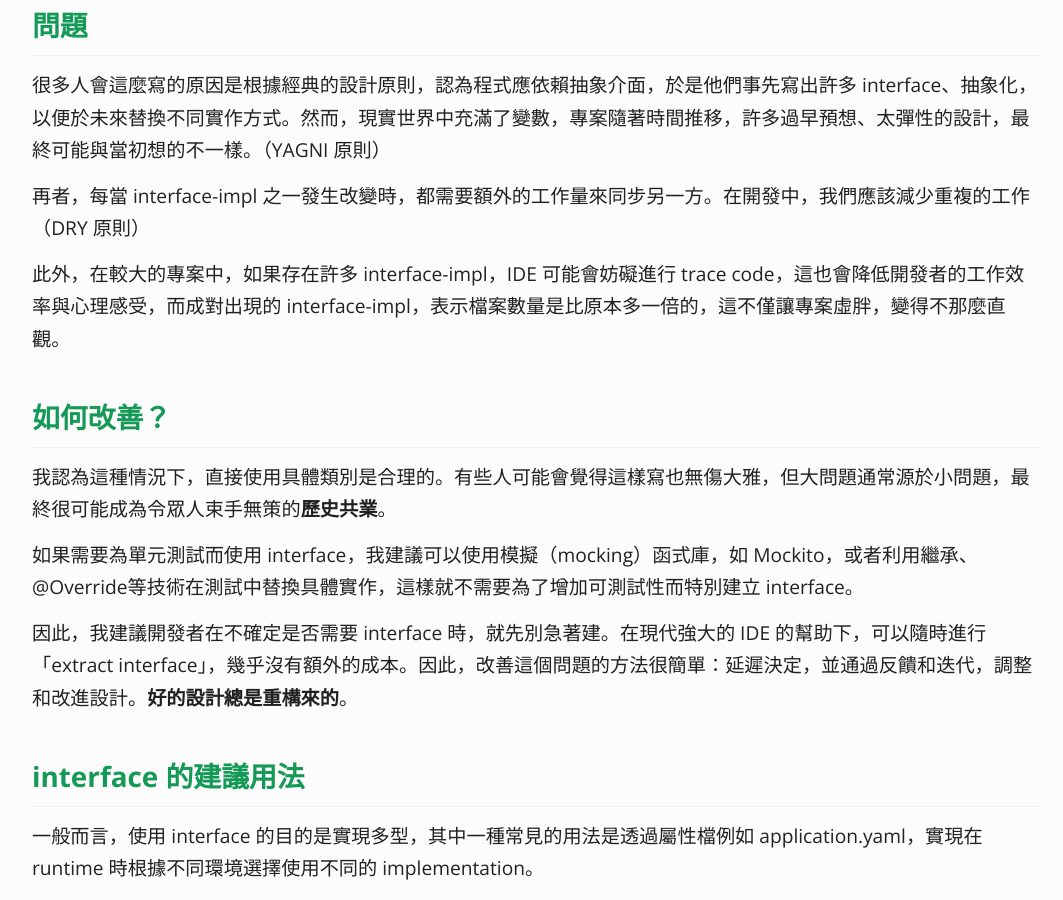
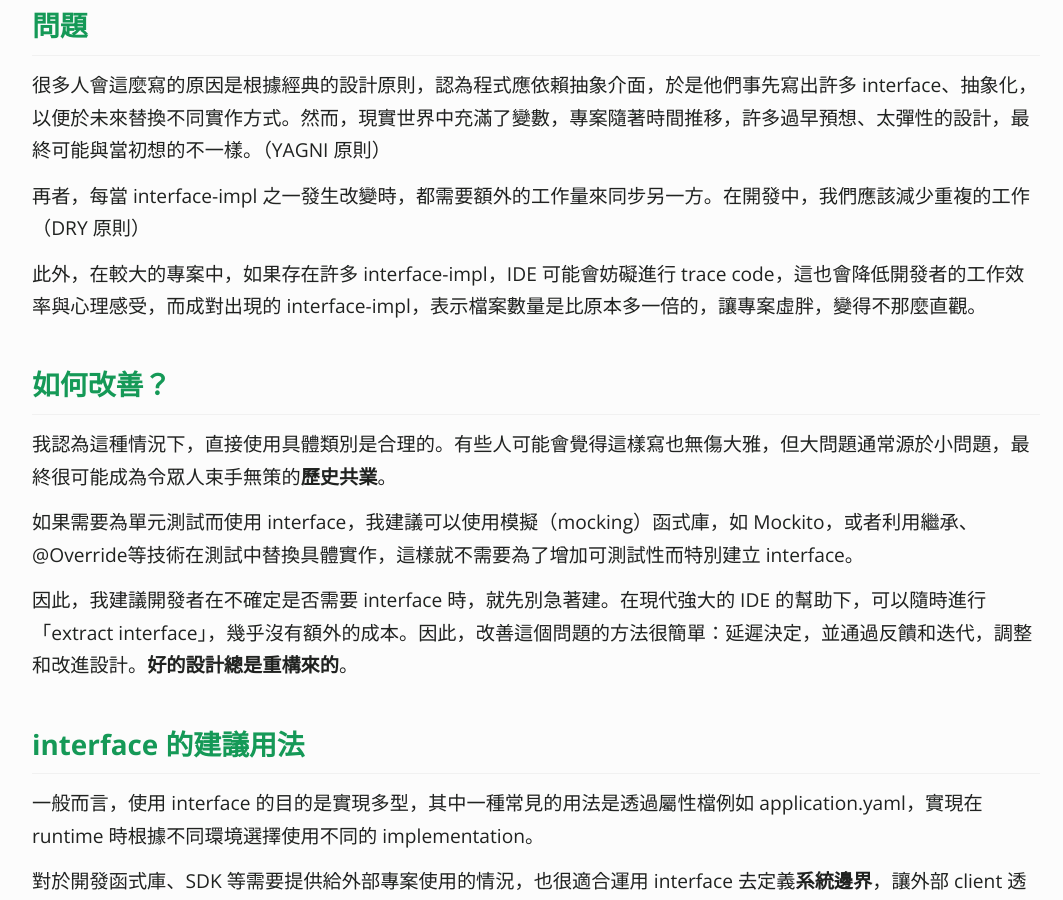
Before and after one commit to KaiSheng714/KaiSheng714.github.io, a Jekyll site: the page built from _posts/2022-01-20-anti-pattern-of-java-interface-impl-style.md, in a window 1280 px wide and 900 px high, scrolled down 801 px. Shown: the whole window, without its empty margins (104-1167 px from the left). Built offline with Jekyll 4.4.1, drawn with Linux system fonts in a browser that asks for light colours; comment, search, counter and statistics services are not loaded.

Commit message:
interface

```diff
--- a/_posts/2022-01-20-anti-pattern-of-java-interface-impl-style.md
+++ b/_posts/2022-01-20-anti-pattern-of-java-interface-impl-style.md
@@ -18,7 +18,7 @@ image: /assets/image/interface-impl-dir.png
 
 再者，每當 interface-impl 之一發生改變時，都需要額外的工作量來同步另一方。在開發中，我們應該減少重複的工作（DRY 原則）
 
-此外，在較大的專案中，如果存在許多 interface-impl，IDE 可能會妨礙進行 trace code，這也會降低開發者的工作效率與心理感受，而成對出現的 interface-impl，表示檔案數量是比原本多一倍的，這不僅讓專案虛胖，變得不那麼直觀。
+此外，在較大的專案中，如果存在許多 interface-impl，IDE 可能會妨礙進行 trace code，這也會降低開發者的工作效率與心理感受，而成對出現的 interface-impl，表示檔案數量是比原本多一倍的，讓專案虛胖，變得不那麼直觀。
 
 ## **如何改善？**
 我認為這種情況下，直接使用具體類別是合理的。有些人可能會覺得這樣寫也無傷大雅，但大問題通常源於小問題，最終很可能成為令眾人束手無策的**歷史共業**。
```
